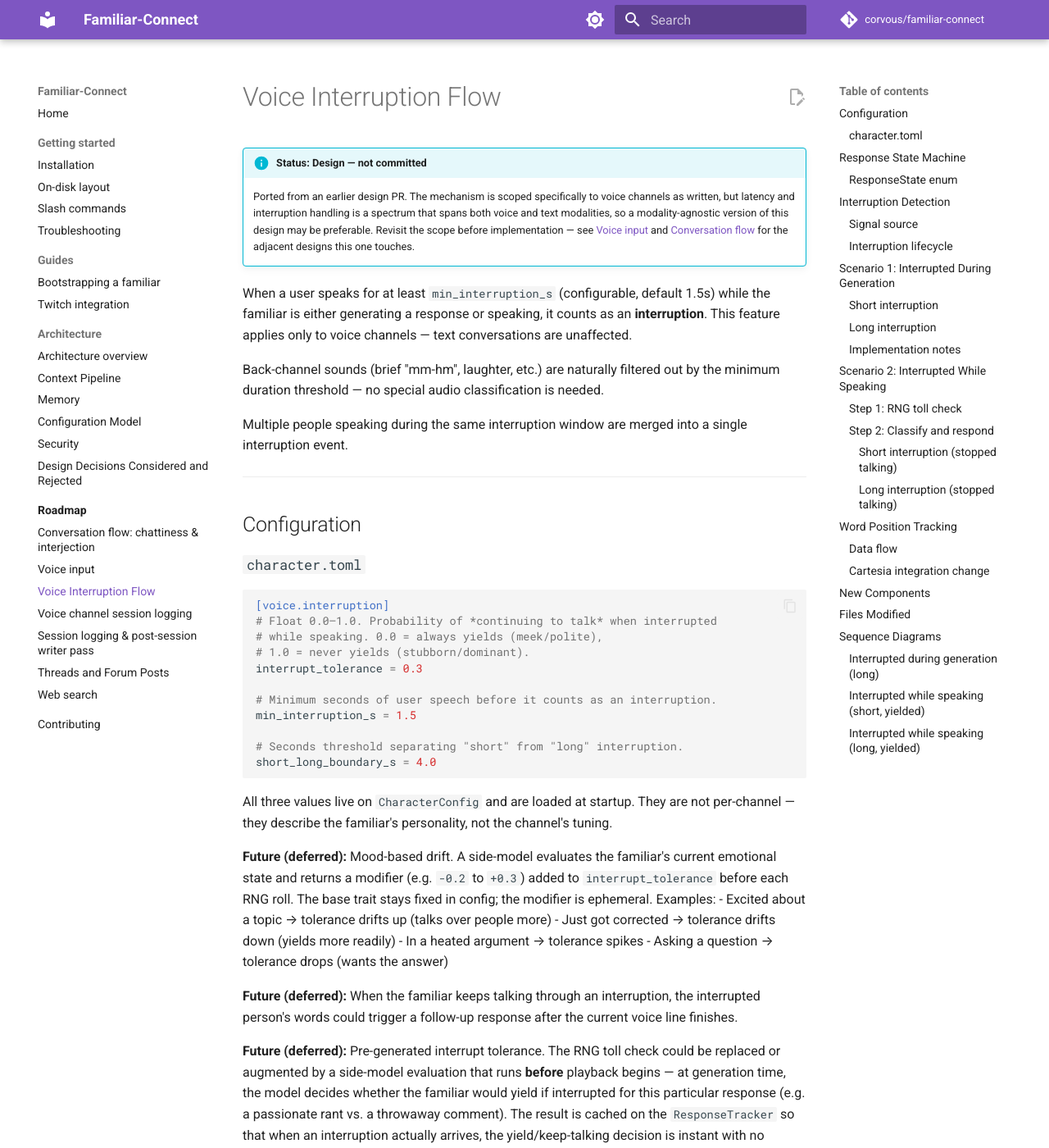
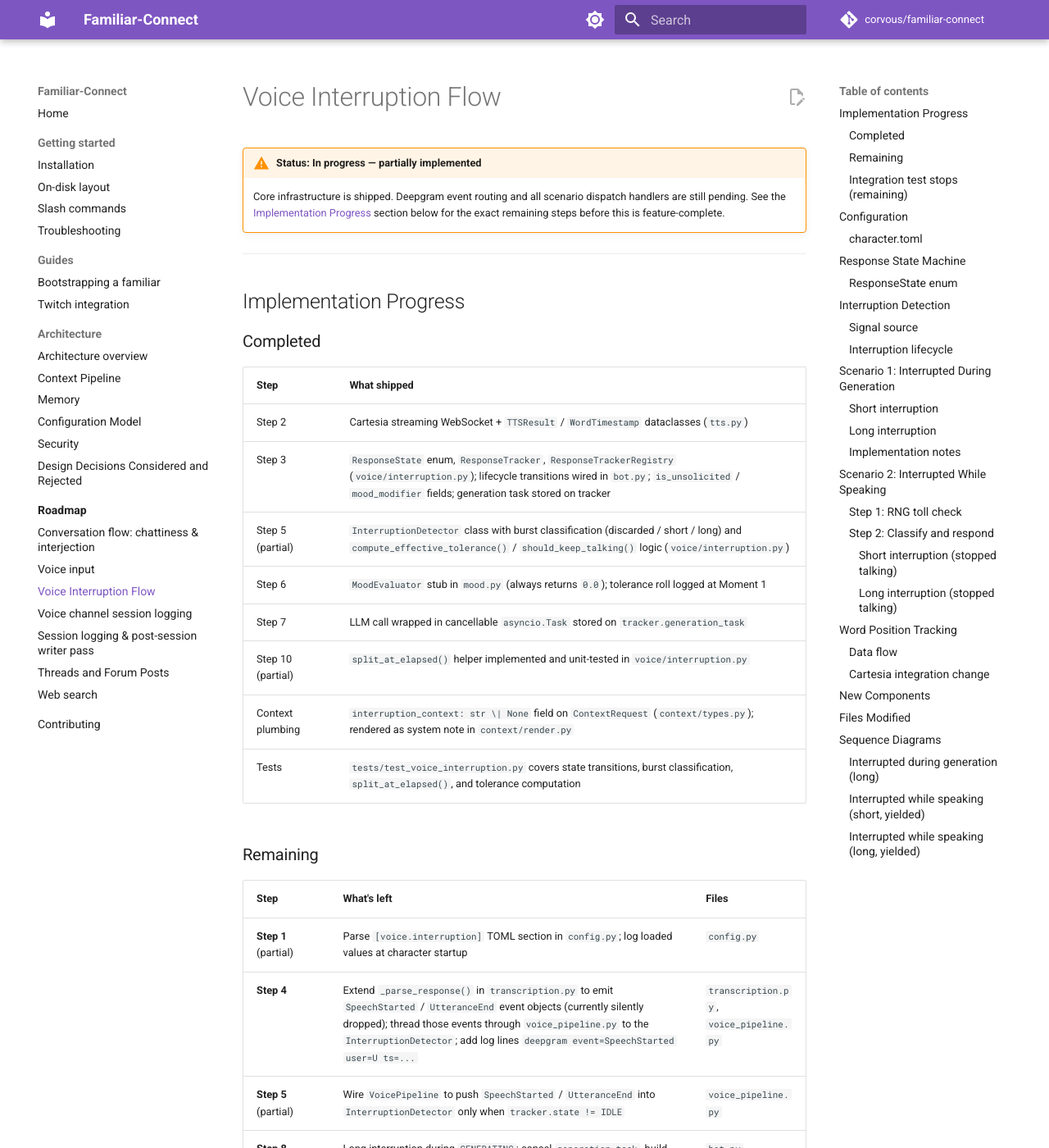
Before and after one commit to CorVous/Familiar-Connect, an MkDocs documentation site: the page built from docs/roadmap/interruption-flow.md, in a window 1280 px wide and 1400 px high. Shown: the whole window at 82% size. Built offline with MkDocs 1.6.1 and Material for MkDocs 9.7.7, drawn with Linux system fonts in a browser that asks for light colours; comment, search, counter and statistics services are not loaded; some of the changed text lies outside the part shown.

Commit message:
docs: track remaining voice interruption steps in roadmap
Update interruption-flow.md from "Design — not committed" to "In
progress". Add Implementation Progress section that separates what's
shipped (Steps 2, 3, 5 partial, 6, 7, 10 partial, context plumbing,
tests) from what's still pending (TOML parsing, Deepgram event routing,
all four scenario dispatch handlers, real MoodEvaluator, final doc
move).

https://claude.ai/code/session_01Qgn7AwQtXvKY5q6pUeneih

```diff
--- a/docs/roadmap/interruption-flow.md
+++ b/docs/roadmap/interruption-flow.md
@@ -1,14 +1,57 @@
 # Voice Interruption Flow
 
-!!! info "Status: Design — not committed"
-    Ported from an earlier design PR. The mechanism is scoped
-    specifically to voice channels as written, but latency and
-    interruption handling is a spectrum that spans both voice and
-    text modalities, so a modality-agnostic version of this design
-    may be preferable. Revisit the scope before implementation — see
-    [Voice input](voice-input.md) and
-    [Conversation flow](conversation-flow.md) for the adjacent
-    designs this one touches.
+!!! warning "Status: In progress — partially implemented"
+    Core infrastructure is shipped. Deepgram event routing and all
+    scenario dispatch handlers are still pending. See the
+    [Implementation Progress](#implementation-progress) section below
+    for the exact remaining steps before this is feature-complete.
+
+---
+
+## Implementation Progress
+
+### Completed
+
+| Step | What shipped |
+|---|---|
+| Step 2 | Cartesia streaming WebSocket + `TTSResult` / `WordTimestamp` dataclasses (`tts.py`) |
+| Step 3 | `ResponseState` enum, `ResponseTracker`, `ResponseTrackerRegistry` (`voice/interruption.py`); lifecycle transitions wired in `bot.py`; `is_unsolicited` / `mood_modifier` fields; generation task stored on tracker |
+| Step 5 (partial) | `InterruptionDetector` class with burst classification (discarded / short / long) and `compute_effective_tolerance()` / `should_keep_talking()` logic (`voice/interruption.py`) |
+| Step 6 | `MoodEvaluator` stub in `mood.py` (always returns `0.0`); tolerance roll logged at Moment 1 |
+| Step 7 | LLM call wrapped in cancellable `asyncio.Task` stored on `tracker.generation_task` |
+| Step 10 (partial) | `split_at_elapsed()` helper implemented and unit-tested in `voice/interruption.py` |
+| Context plumbing | `interruption_context: str \| None` field on `ContextRequest` (`context/types.py`); rendered as system note in `context/render.py` |
+| Tests | `tests/test_voice_interruption.py` covers state transitions, burst classification, `split_at_elapsed()`, and tolerance computation |
+
+### Remaining
+
+| Step | What's left | Files |
+|---|---|---|
+| **Step 1** (partial) | Parse `[voice.interruption]` TOML section in `config.py`; log loaded values at character startup | `config.py` |
+| **Step 4** | Extend `_parse_response()` in `transcription.py` to emit `SpeechStarted` / `UtteranceEnd` event objects (currently silently dropped); thread those events through `voice_pipeline.py` to the `InterruptionDetector`; add log lines `deepgram event=SpeechStarted user=U ts=...` | `transcription.py`, `voice_pipeline.py` |
+| **Step 5** (partial) | Wire `VoicePipeline` to push `SpeechStarted` / `UtteranceEnd` into `InterruptionDetector` only when `tracker.state != IDLE` | `voice_pipeline.py` |
+| **Step 8** | Long interruption during `GENERATING`: cancel `generation_task`, build new `ContextRequest` with `interruption_context`, regenerate; log `dispatch: long@GENERATING → cancel+regen` | `bot.py` |
+| **Step 9** | Short interruption during `GENERATING`: gate delivery on an `asyncio.Event` set when detector signals lull resolved; proceed to TTS + playback once ungated | `bot.py` |
+| **Step 10** (partial) | Set `tracker.playback_start_time = time.monotonic()` on `IDLE → SPEAKING` transition | `bot.py` |
+| **Step 11** | Short interruption during `SPEAKING`: yield path stops playback, captures `elapsed_ms`, re-synthesises remaining text from word boundary and plays; push-through path continues audio and appends transcript to history | `bot.py`, `voice/interruption.py` |
+| **Step 12** | Long interruption during `SPEAKING` (yielded): record `delivered_text`, set it as history entry, build new `ContextRequest` with partial + interruption context, regenerate | `bot.py` |
+| **Step 13** | Replace `MoodEvaluator` stub with a real side-model call; cache result on `tracker.mood_modifier` at `GENERATING` entry | `mood.py`, `bot.py` |
+| **Step 14** | Move this page to `docs/architecture/`; update status banner to "shipped"; run `uv run mkdocs build --strict` | `docs/` |
+
+### Integration test stops (remaining)
+
+Each stop requires a live Discord voice session before proceeding.
+
+| After step | What to verify |
+|---|---|
+| Step 1 partial | Bot prints `voice.interruption: tolerance=average(0.30) min=1.5s boundary=4.0s` at startup |
+| Step 4 + 5 | Speaking triggers `deepgram event=SpeechStarted` log within ~200ms; `UtteranceEnd` appears when you stop; no dispatch yet |
+| Step 8 + 9 | Long utterance during generation → cancel + regen reflecting content; short utterance → pause then deliver unchanged |
+| Step 11 | `very_meek` tolerance yields mid-sentence and resumes from next word; `very_stubborn` talks over; interjection responses (+0.35 bias) rarely yield |
+| Step 12 | Long interruption mid-sentence → reply references what was cut off; history shows only the delivered partial |
+| Step 13 | Emotional context shifts mood modifier visibly in logs; yield behaviour changes vs. Step 12 baseline |
+
+---
 
 When a user speaks for at least `min_interruption_s` (configurable, default 1.5s) while the familiar is either generating a response or speaking, it counts as an **interruption**. This feature applies only to voice channels — text conversations are unaffected.
 
```
